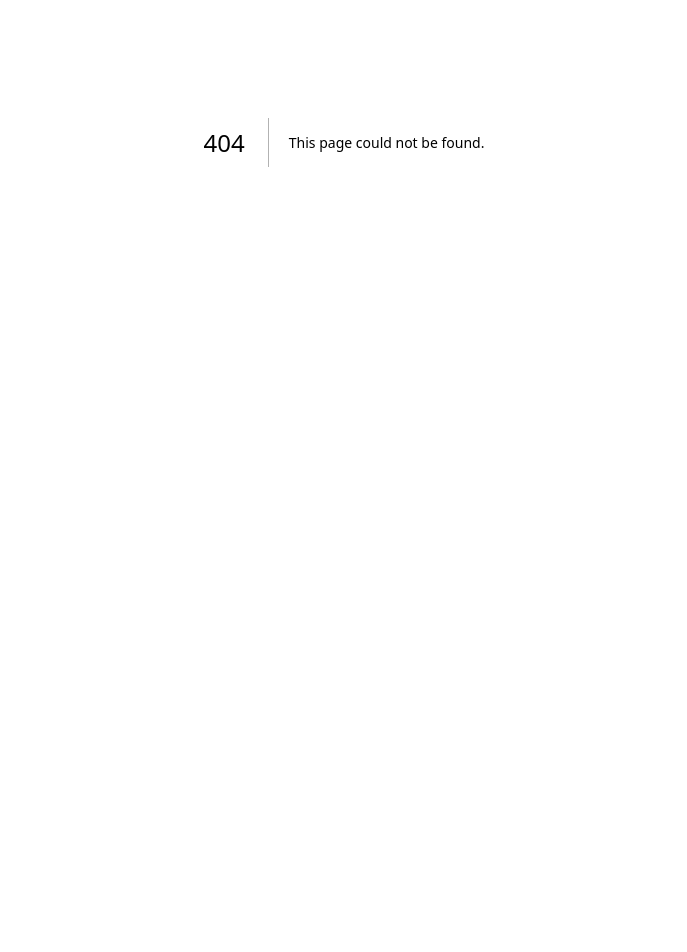
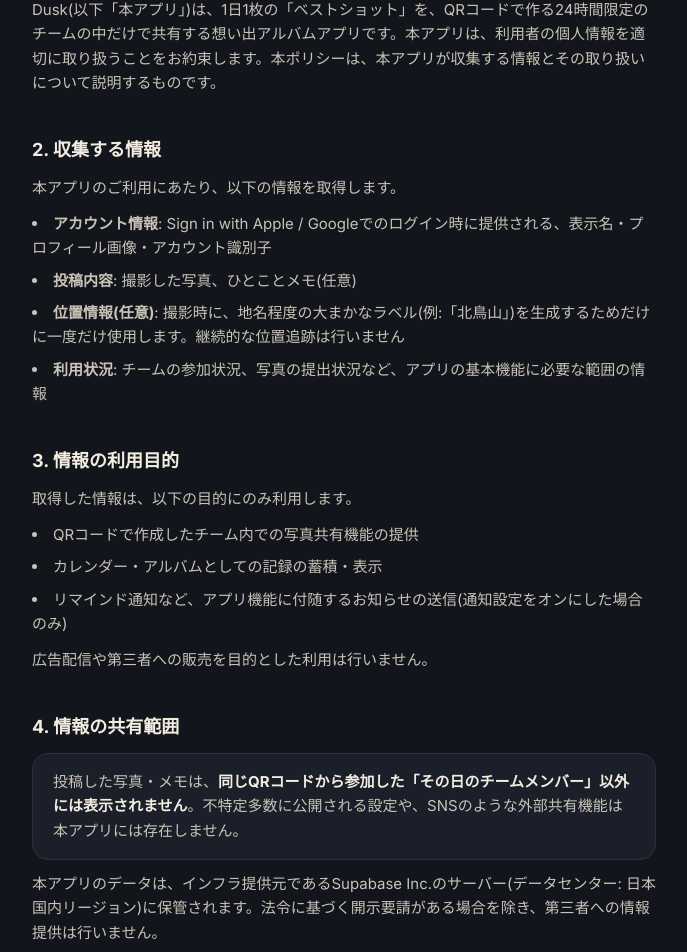
Before and after one commit to shunsuke-blog/auxlog-lp01, a Next.js app: page /dusk/privacy in a window 1280 px wide. Before the commit this address had no page. Shown: the part 258-1210 px from the top of the page, without its empty margins (296-983 px from the left). Before the commit the page ends 800 px from the top, so only its background shows below. Built offline with nearby package versions, Linux system fonts and the light colour scheme.

Commit message:
Add Dusk app privacy policy and support pages
App Storeの審査提出用に、Duskアプリのプライバシーポリシー・サポートページを
auxlog.comドメイン配下の独立ルートとして追加。

Co-Authored-By: Claude Sonnet 5 <noreply@anthropic.com>

```diff
--- /dev/null
+++ b/app/dusk/privacy/page.tsx
@@ -0,0 +1,129 @@
+import type { Metadata } from "next";
+
+export const metadata: Metadata = {
+  title: "プライバシーポリシー | Dusk",
+};
+
+export default function DuskPrivacyPage() {
+  return (
+    <main className="min-h-screen bg-[#12151c] text-[#f3ece0]">
+      <div className="max-w-2xl mx-auto px-6 pt-20 pb-24">
+        <p className="text-xs tracking-widest uppercase text-[#e8a33d] mb-2">
+          Privacy Policy
+        </p>
+        <h1 className="text-3xl font-bold mb-2">Dusk プライバシーポリシー</h1>
+        <p className="text-sm text-[#948f84] mb-12">最終更新日: 2026年7月27日</p>
+
+        <div className="flex flex-col gap-10 text-[15px] leading-relaxed">
+          <section>
+            <h2 className="text-lg font-bold mb-3">1. 基本方針</h2>
+            <p className="text-[#c9c3b7]">
+              Dusk(以下「本アプリ」)は、1日1枚の「ベストショット」を、QRコードで作る24時間限定のチームの中だけで共有する想い出アルバムアプリです。本アプリは、利用者の個人情報を適切に取り扱うことをお約束します。本ポリシーは、本アプリが収集する情報とその取り扱いについて説明するものです。
+            </p>
+          </section>
+
+          <section>
+            <h2 className="text-lg font-bold mb-3">2. 収集する情報</h2>
+            <p className="text-[#c9c3b7] mb-3">
+              本アプリのご利用にあたり、以下の情報を取得します。
+            </p>
+            <ul className="text-[#c9c3b7] flex flex-col gap-2 list-disc list-inside">
+              <li>
+                <strong>アカウント情報</strong>: Sign in with Apple /
+                Googleでのログイン時に提供される、表示名・プロフィール画像・アカウント識別子
+              </li>
+              <li>
+                <strong>投稿内容</strong>: 撮影した写真、ひとことメモ(任意)
+              </li>
+              <li>
+                <strong>位置情報(任意)</strong>:
+                撮影時に、地名程度の大まかなラベル(例:「北鳥山」)を生成するためだけに一度だけ使用します。継続的な位置追跡は行いません
+              </li>
+              <li>
+                <strong>利用状況</strong>:
+                チームの参加状況、写真の提出状況など、アプリの基本機能に必要な範囲の情報
+              </li>
+            </ul>
+          </section>
+
+          <section>
+            <h2 className="text-lg font-bold mb-3">3. 情報の利用目的</h2>
+            <p className="text-[#c9c3b7] mb-3">
+              取得した情報は、以下の目的にのみ利用します。
+            </p>
+            <ul className="text-[#c9c3b7] flex flex-col gap-2 list-disc list-inside">
+              <li>QRコードで作成したチーム内での写真共有機能の提供</li>
+              <li>カレンダー・アルバムとしての記録の蓄積・表示</li>
+              <li>
+                リマインド通知など、アプリ機能に付随するお知らせの送信(通知設定をオンにした場合のみ)
+              </li>
+            </ul>
+            <p className="text-[#c9c3b7] mt-3">
+              広告配信や第三者への販売を目的とした利用は行いません。
+            </p>
+          </section>
+
+          <section>
+            <h2 className="text-lg font-bold mb-3">4. 情報の共有範囲</h2>
+            <div className="bg-[#1a1f29] border border-[#2c3240] rounded-2xl px-5 py-4 mb-3">
+              <p className="text-[#c9c3b7]">
+                投稿した写真・メモは、
+                <strong className="text-[#f3ece0]">
+                  同じQRコードから参加した「その日のチームメンバー」以外には表示されません
+                </strong>
+                。不特定多数に公開される設定や、SNSのような外部共有機能は本アプリには存在しません。
+              </p>
+            </div>
+            <p className="text-[#c9c3b7]">
+              本アプリのデータは、インフラ提供元であるSupabase
+              Inc.のサーバー(データセンター:
+              日本国内リージョン)に保管されます。法令に基づく開示要請がある場合を除き、第三者への情報提供は行いません。
+            </p>
+          </section>
+
+          <section>
+            <h2 className="text-lg font-bold mb-3">5. データの保存期間</h2>
+            <p className="text-[#c9c3b7]">
+              チームの「参加受付」自体は24時間で終了しますが、確定したアルバム(写真・メモ)は、次の「データの削除」に基づき削除されるまで、カレンダー・アルバム機能のためにお客様のアカウントに保存され続けます。
+            </p>
+          </section>
+
+          <section>
+            <h2 className="text-lg font-bold mb-3">6. データの削除</h2>
+            <p className="text-[#c9c3b7]">
+              アプリ内の「設定」から、いつでもご自身の写真・アカウントを削除できます。削除すると、投稿した写真・プロフィール情報は復元不可能な形で削除されます(他のメンバーが同じチームに投稿した写真には影響しません)。アプリ内での操作が難しい場合は、下記の連絡先までご連絡ください。
+            </p>
+          </section>
+
+          <section>
+            <h2 className="text-lg font-bold mb-3">7. お子様のプライバシー</h2>
+            <p className="text-[#c9c3b7]">
+              本アプリは13歳未満のお子様を対象としていません。13歳未満のお子様から意図せず情報を取得したことが判明した場合、速やかに削除します。
+            </p>
+          </section>
+
+          <section>
+            <h2 className="text-lg font-bold mb-3">8. 本ポリシーの変更</h2>
+            <p className="text-[#c9c3b7]">
+              本ポリシーの内容は、法令の変更や本アプリの機能追加に伴い、予告なく改定されることがあります。重要な変更がある場合は、本ページ上でお知らせします。
+            </p>
+          </section>
+
+          <section>
+            <h2 className="text-lg font-bold mb-3">9. お問い合わせ</h2>
+            <p className="text-[#c9c3b7]">
+              本ポリシーに関するご質問・削除依頼等は、下記の連絡先までお願いします。
+              <br />
+              <a
+                href="mailto:mdrgkb4869smrgkk@icloud.com"
+                className="text-[#e8a33d] hover:underline"
+              >
+                mdrgkb4869smrgkk@icloud.com
+              </a>
+            </p>
+          </section>
+        </div>
+      </div>
+    </main>
+  );
+}
--- /dev/null
+++ b/app/dusk/support/page.tsx
@@ -0,0 +1,67 @@
+import type { Metadata } from "next";
+
+export const metadata: Metadata = {
+  title: "サポート | Dusk",
+};
+
+const faqs = [
+  {
+    q: "Duskはどんなアプリですか?",
+    a: "1日1枚だけの「ベストショット」を、QRコードで作った24時間限定のチームの中だけで共有する想い出アルバムアプリです。その場にいた人だけで、その日の記録を積み重ねていけます。",
+  },
+  {
+    q: "1人でも使えますか?",
+    a: "はい。QRコードを発行してチームを作れば、1人でもその日のベストショットを撮ってカレンダーに記録できます。後から人を招待して一緒のチームにすることもできます。",
+  },
+  {
+    q: "チームの有効期限が過ぎるとどうなりますか?",
+    a: "24時間が経過した時点で、それまでに提出された写真だけでその日のアルバムが確定します。全員が揃わなくても、提出された分だけで成立します。",
+  },
+  {
+    q: "アカウントや写真を削除したい",
+    a: "アプリ内の「設定」からいつでも削除できます。うまくいかない場合は下記までご連絡ください。",
+  },
+  {
+    q: "不具合の報告・ご要望",
+    a: "お手数ですが、発生した状況(端末・iOSバージョン・操作内容)を添えて下記までご連絡ください。",
+  },
+];
+
+export default function DuskSupportPage() {
+  return (
+    <main className="min-h-screen bg-[#12151c] text-[#f3ece0]">
+      <div className="max-w-2xl mx-auto px-6 pt-20 pb-24">
+        <p className="text-xs tracking-widest uppercase text-[#e8a33d] mb-2">
+          Support
+        </p>
+        <h1 className="text-3xl font-bold mb-2">Dusk サポート</h1>
+        <p className="text-sm text-[#948f84] mb-12">
+          Dusk(ダスク)のご利用に関するお問い合わせ窓口です。
+        </p>
+
+        <dl className="flex flex-col gap-8">
+          {faqs.map((item) => (
+            <div key={item.q}>
+              <dt className="text-base font-bold mb-2">{item.q}</dt>
+              <dd className="text-[#c9c3b7] text-[15px] leading-relaxed">
+                {item.a}
+              </dd>
+            </div>
+          ))}
+        </dl>
+
+        <div className="flex items-center gap-4 bg-[#1a1f29] border border-[#2c3240] rounded-2xl px-5 py-4 mt-10">
+          <div>
+            <p className="text-xs text-[#948f84] mb-1">サポート窓口</p>
+            <a
+              href="mailto:mdrgkb4869smrgkk@icloud.com"
+              className="font-semibold text-[#f3ece0] hover:text-[#e8a33d]"
+            >
+              mdrgkb4869smrgkk@icloud.com
+            </a>
+          </div>
+        </div>
+      </div>
+    </main>
+  );
+}
```
